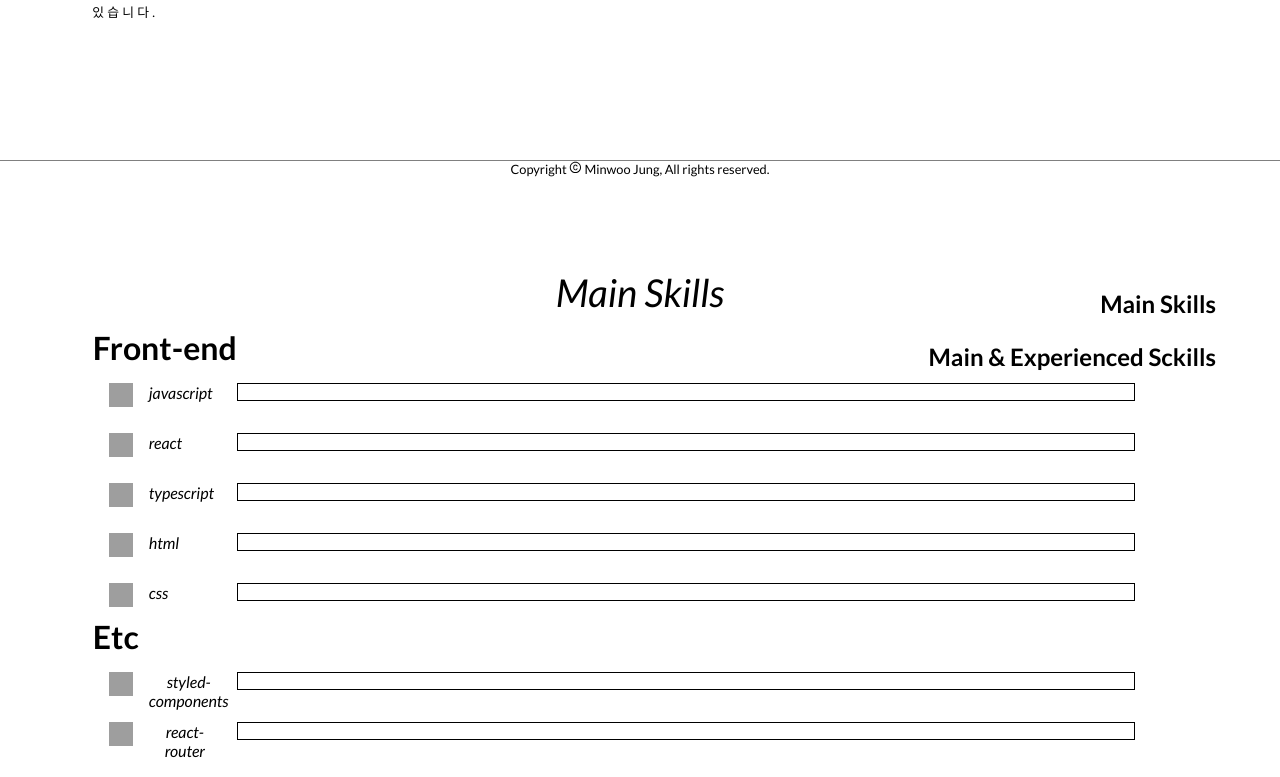
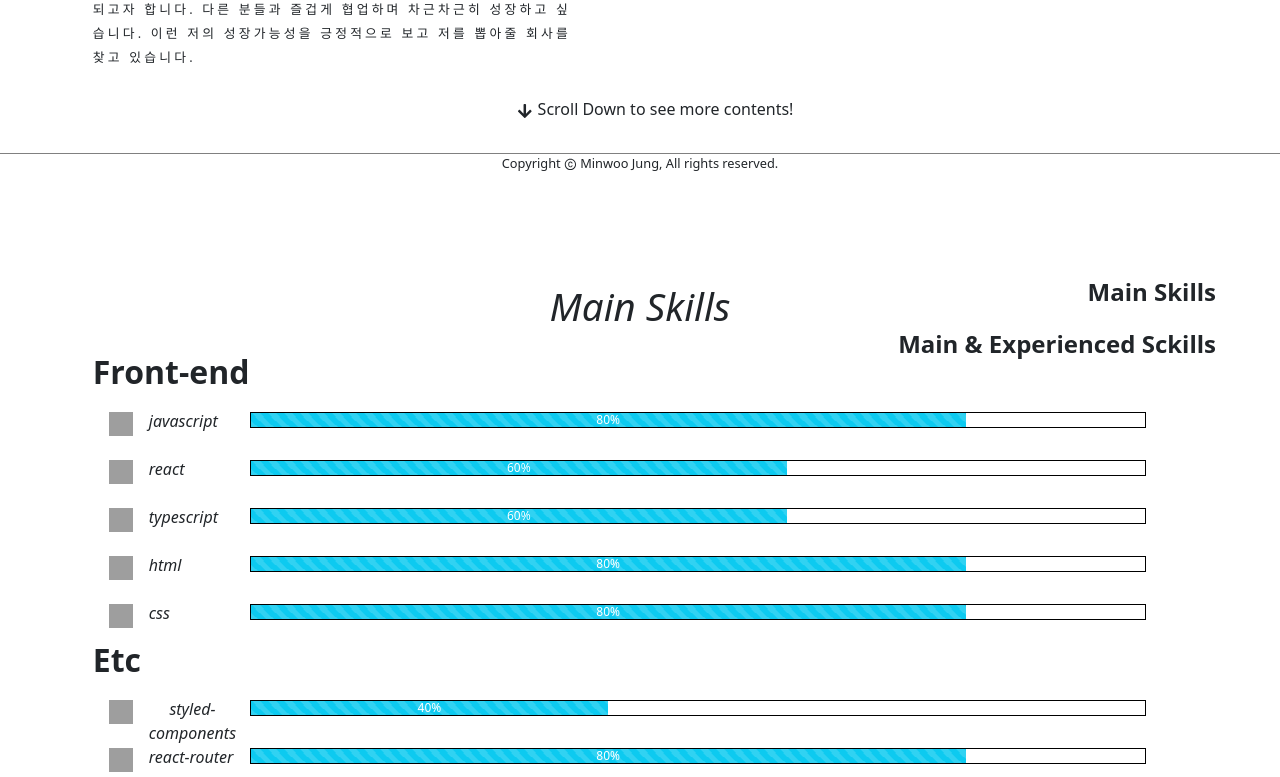
Before and after one commit to DevMinwoo-Jung/Portfolio_for_Job, a React (Create React App) app in the folder minwoo_portfolio/: page /about in a window 1280 px wide. Shown: the part 623-1400 px from the top of the page. Built offline with nearby package versions, Linux system fonts and the light colour scheme; grey boxes are pictures that could not be loaded.

Commit message:
20211028

```diff
--- a/minwoo_portfolio/package.json
+++ b/minwoo_portfolio/package.json
@@ -8,7 +8,9 @@
     "@testing-library/user-event": "^12.1.10",
     "@types/react": "^17.0.32",
     "@types/react-dom": "^17.0.10",
+    "bootstrap": "^5.1.3",
     "react": "^17.0.2",
+    "react-bootstrap": "^2.0.0-rc.1",
     "react-dom": "^17.0.2",
     "react-icons": "^4.3.1",
     "react-router-dom": "^5.3.0",
--- a/minwoo_portfolio/src/app.jsx
+++ b/minwoo_portfolio/src/app.jsx
@@ -1,6 +1,8 @@
 import './app.css';
 import Footer from './components/footer/footer';
 import Header from './components/header/header';
+import 'bootstrap/dist/css/bootstrap.min.css';
+
 function App() {
   return (
     <>
--- a/minwoo_portfolio/src/components/about/about.jsx
+++ b/minwoo_portfolio/src/components/about/about.jsx
@@ -1,8 +1,14 @@
-import React, { useEffect, useState } from 'react';
+import React, { useState } from 'react';
 import style from './about.module.css';
 import {FaArrowDown} from 'react-icons/fa';
+import ProgressBar from 'react-bootstrap/ProgressBar';
+
 
 const About = () => {
+
+const nowNum = {low: 40, middle: 60, intermediate: 80};
+
+
 
   const [divOne, setDivOne] = useState(true);
   const [divTwo, setDivTwo] = useState(false);
@@ -50,7 +56,10 @@ const About = () => {
           </span>
         </div>
         <div className={style.photo__div}>
-
+        </div>
+        <div className={style.arrow__div}>
+          <FaArrowDown className={style.arrow}/>
+          <span className={style.arrowPara}>Scroll Down to see more contents!</span>
         </div>
       </div>
       <div className={style.tech__div}>
@@ -69,7 +78,7 @@ const About = () => {
                     <img className={style.img} src="/imgs/icon/javascript.png" alt="" /><p className={style.skillName}>javascript</p>
                   </div>
                   <div className={style.skillGraph__div}>
-                    <span className={style.graphInnder__div}></span>
+                    <ProgressBar className={style.progressBar} animated  variant="info" now={nowNum.intermediate} label={`${nowNum.intermediate}%`} />
                   </div>
                 </div>
                 <div className={style.skillDesc__div}>
@@ -77,7 +86,7 @@ const About = () => {
                     <img className={style.img} src="/imgs/icon/react.png" alt="" /><p className={style.skillName}>react</p>
                   </div>
                   <div className={style.skillGraph__div}>
-                    <span className={style.graphInnder__div}></span>
+                    <ProgressBar className={style.progressBar} animated  variant="info" now={nowNum.middle} label={`${nowNum.middle}%`} />
                   </div>
                 </div>
                 <div className={style.skillDesc__div}>
@@ -85,7 +94,7 @@ const About = () => {
                     <img className={style.img} src="/imgs/icon/typescript.png" alt="" /><p className={style.skillName}>typescript</p>
                   </div>
                   <div className={style.skillGraph__div}>
-                    <span className={style.graphInnder__div}></span>
+                    <ProgressBar className={style.progressBar} animated  variant="info" now={nowNum.middle} label={`${nowNum.middle}%`} />
                   </div>
                 </div>
                 <div className={style.skillDesc__div}>
@@ -93,7 +102,7 @@ const About = () => {
                     <img className={style.img} src="/imgs/icon/html.png" alt="" /><p className={style.skillName}>html</p>
                   </div>
                   <div className={style.skillGraph__div}>
-                    <span className={style.graphInnder__div}></span>
+                    <ProgressBar className={style.progressBar} animated  variant="info" now={nowNum.intermediate} label={`${nowNum.intermediate}%`} />
                   </div>
                 </div>
                 <div className={style.skillDesc__div}>
@@ -101,7 +110,7 @@ const About = () => {
                     <img className={style.img} src="/imgs/icon/css.png" alt="" /><p className={style.skillName}>css</p>
                   </div>
                   <div className={style.skillGraph__div}>
-                    <span className={style.graphInnder__div}></span>
+                    <ProgressBar className={style.progressBar} animated  variant="info" now={nowNum.intermediate} label={`${nowNum.intermediate}%`} />
                   </div>
                 </div>
             </div>
@@ -112,7 +121,7 @@ const About = () => {
                 <img className={style.img} src="/imgs/icon/styled-components.png" alt="" /><p className={style.skillName}>styled-components</p>
                 </div>
                 <div className={style.skillGraph__div}>
-                  <span className={style.graphInnder__div}></span>
+                  <ProgressBar className={style.progressBar} animated  variant="info" now={nowNum.low} label={`${nowNum.low}%`} />
                 </div>
               </div>
               <div className={style.skillDesc__div}>
@@ -120,7 +129,7 @@ const About = () => {
                   <img className={style.img} src="/imgs/icon/react-router.png" alt="" /><p className={style.skillName}>react-router</p>
                 </div>
                 <div className={style.skillGraph__div}>
-                  <span className={style.graphInnder__div}></span>
+                  <ProgressBar className={style.progressBar} animated  variant="info" now={nowNum.intermediate} label={`${nowNum.intermediate}%`} />
                 </div>
               </div>
             </div>
@@ -137,7 +146,7 @@ const About = () => {
                     <img className={style.img} src="/imgs/icon/javascript.png" alt="" /><p className={style.skillName}>javascript</p>
                   </div>
                   <div className={style.skillGraph__div}>
-                    <span className={style.graphInnder__div}></span>
+                    <ProgressBar className={style.progressBar} animated  variant="info" now={nowNum.intermediate} label={`${nowNum.intermediate}%`} />
                   </div>
                 </div>
                 <div className={style.skillDesc__div}>
@@ -145,7 +154,7 @@ const About = () => {
                     <img className={style.img} src="/imgs/icon/react.png" alt="" /><p className={style.skillName}>react</p>
                   </div>
                   <div className={style.skillGraph__div}>
-                    <span className={style.graphInnder__div}></span>
+                    <ProgressBar className={style.progressBar} animated  variant="info" now={nowNum.middle} label={`${nowNum.middle}%`} />
                   </div>
                 </div>
                 <div className={style.skillDesc__div}>
@@ -153,7 +162,7 @@ const About = () => {
                     <img className={style.img} src="/imgs/icon/typescript.png" alt="" /><p className={style.skillName}>typescript</p>
                   </div>
                   <div className={style.skillGraph__div}>
-                    <span className={style.graphInnder__div}></span>
+                    <ProgressBar className={style.progressBar} animated  variant="info" now={nowNum.middle} label={`${nowNum.middle}%`} />
                   </div>
                 </div>
                 <div className={style.skillDesc__div}>
@@ -161,7 +170,7 @@ const About = () => {
                     <img className={style.img} src="/imgs/icon/html.png" alt="" /><p className={style.skillName}>html</p>
                   </div>
                   <div className={style.skillGraph__div}>
-                    <span className={style.graphInnder__div}></span>
+                    <ProgressBar className={style.progressBar} animated  variant="info" now={nowNum.intermediate} label={`${nowNum.intermediate}%`} />
                   </div>
                 </div>
                 <div className={style.skillDesc__div}>
@@ -169,7 +178,7 @@ const About = () => {
                     <img className={style.img} src="/imgs/icon/css.png" alt="" /><p className={style.skillName}>css</p>
                   </div>
                   <div className={style.skillGraph__div}>
-                    <span className={style.graphInnder__div}></span>
+                    <ProgressBar className={style.progressBar} animated  variant="info" now={nowNum.intermediate} label={`${nowNum.intermediate}%`} />
                   </div>
                 </div>
             </div>
@@ -181,7 +190,7 @@ const About = () => {
                     <img className={style.img} src="/imgs/icon/java.png" alt="" /><p className={style.skillName}>java</p>
                   </div>
                   <div className={style.skillGraph__div}>
-                    <span className={style.graphInnder__div}></span>
+                    <ProgressBar className={style.progressBar} animated  variant="info" now={nowNum.middle} label={`${nowNum.middle}%`} />
                   </div>
                 </div>
                 <div className={style.skillDesc__div}>
@@ -189,7 +198,7 @@ const About = () => {
                     <img className={style.img} src="/imgs/icon/strtus.png" alt="" /><p className={style.skillName}>strtus</p>
                   </div>
                   <div className={style.skillGraph__div}>
-                    <span className={style.graphInnder__div}></span>
+                    <ProgressBar className={style.progressBar} animated  variant="info" now={nowNum.low} label={`${nowNum.low}%`} />
                   </div>
                 </div>
                 <div className={style.skillDesc__div}>
@@ -197,7 +206,7 @@ const About = () => {
                     <img className={style.img} src="/imgs/icon/spring.png" alt="" /><p className={style.skillName}>spring</p>
                   </div>
                   <div className={style.skillGraph__div}>
-                    <span className={style.graphInnder__div}></span>
+                    <ProgressBar className={style.progressBar} animated  variant="info" now={nowNum.low} label={`${nowNum.low}%`} />
                   </div>
                 </div>
               </div>
@@ -209,7 +218,7 @@ const About = () => {
                   <img className={style.img} src="/imgs/icon/oracle.png" alt="" /><p className={style.skillName}>orcale</p>
                 </div>
                 <div className={style.skillGraph__div}>
-                  <span className={style.graphInnder__div}></span>
+                  <ProgressBar className={style.progressBar} animated  variant="info" now={nowNum.intermediate} label={`${nowNum.intermediate}%`} />
                 </div>
               </div>
             </div>
@@ -220,7 +229,7 @@ const About = () => {
                   <img className={style.img} src="/imgs/icon/styled-components.png" alt="" /><p className={style.skillName}>styled-components</p>
                   </div>
                   <div className={style.skillGraph__div}>
-                    <span className={style.graphInnder__div}></span>
+                    <ProgressBar className={style.progressBar} animated  variant="info" now={nowNum.low} label={`${nowNum.low}%`} />
                   </div>
                 </div>
                 <div className={style.skillDesc__div}>
@@ -228,7 +237,7 @@ const About = () => {
                   <img className={style.img} src="/imgs/icon/react-router.png" alt="" /><p className={style.skillName}>react-router</p>
                   </div>
                   <div className={style.skillGraph__div}>
-                    <span className={style.graphInnder__div}></span>
+                    <ProgressBar className={style.progressBar} animated  variant="info" now={nowNum.intermediate} label={`${nowNum.intermediate}%`} />
                   </div>
                 </div>
             </div>
--- a/minwoo_portfolio/src/components/about/about.module.css
+++ b/minwoo_portfolio/src/components/about/about.module.css
@@ -24,7 +24,7 @@
   margin: auto;
   margin-top: 5%;
   width: 40%;
-  height: 70%;
+  height: 50vh;
 }
 
 .introduce__header {
@@ -55,6 +55,32 @@
   width: 40%;
   height: 60%;
 }
+
+.arrow__div {
+  position: absolute;
+  top: 90vh;
+  left: 40vw;
+  animation-name: twinkle;
+  animation-duration: 1s;
+  animation-play-state: running;
+  animation-iteration-count: infinite;
+  animation-direction: alternate-reverse;
+}
+
+@keyframes twinkle {
+  0% {
+    opacity: 0;
+  }
+  100% {
+    opacity: 1;
+  }
+}
+
+.arrow {
+  width: 2vw;
+  height: 2vh;
+}
+
 .tech__div {
   width: 95vw;
   height: 95vh;
@@ -111,13 +137,14 @@
 
 .imgAndIcon__div {
   display: flex;
-  width: 10vw;
+  width: 11vw;
   height: 5vh;
 }
 
 .skillName {
   font-style: italic;
   font-weight: normal;
+  padding-top: 1vw;
 }
 
 .skillGraph__div {
@@ -128,10 +155,21 @@
   margin: 1rem;
 }
 
+.progressBar {
+  display: flex;
+  height: 1rem;
+  overflow: hidden;
+  font-size: 0.75rem;
+  background-color: white !important;
+  border-radius: 0rem !important;
+  height: 100% !important;
+}
+
 .life__div {
   width: 95vw;
   height: 95vh;
   margin: auto;
+  margin-top: 5vh;
   text-align: center;
 }
 
--- a/minwoo_portfolio/src/components/contact/contact.module.css
+++ b/minwoo_portfolio/src/components/contact/contact.module.css
@@ -54,14 +54,18 @@
 }
 
 .copyBtn {
-  transition: all 1s ease-in-out;
   width: 1.5rem;
   height: 1.5rem;
+  margin-top: 2vh;
 }
 
 .copyBtn:hover {
   transform: scale(1.05);
+  transition: all 1s ease-in-out;
   cursor: pointer;
+  width: 1.5rem;
+  height: 1.5rem;
+  margin-top: 2vh;
 }
 
 .tooltip__show {
--- a/minwoo_portfolio/src/components/footer/footer.module.css
+++ b/minwoo_portfolio/src/components/footer/footer.module.css
@@ -5,7 +5,7 @@
   bottom: 0;
   position: fixed;
   width: 100%;
-  height: 1rem;
+  height: 1.5rem;
   z-index: 1;
   background-color: white;
 }
--- a/minwoo_portfolio/src/components/main/main.module.css
+++ b/minwoo_portfolio/src/components/main/main.module.css
@@ -6,7 +6,7 @@
   font-size: 12.5vw;
   margin: 0px;
   letter-spacing: -20px;
-  font-weight: 20;
+  font-weight: lighter;
 }
 
 .top__div {
--- a/minwoo_portfolio/src/components/project/project.jsx
+++ b/minwoo_portfolio/src/components/project/project.jsx
@@ -101,8 +101,8 @@ const Project = () => {
               </div>
             </div>
             <div className={style.logo__div}>
-              <BsGithub className={style.logo}/><p className={style.tooltip__show}> Github</p>
-              <BiShowAlt className={style.logo}/><p className={style.tooltip__show}> Show Live</p>
+              <BsGithub className={style.logo}/><a href="https://github.com/DevMinwoo-Jung/JavaScript101/tree/main/WebApIs/myGame" target="_blank" rel="noreferrer"> <p className={style.tooltip__show}> Github</p> </a>
+              <BiShowAlt className={style.logo}/><a href="https://google.com" target="_blank" rel="noreferrer"> <p className={style.tooltip__show}> Show Live</p> </a>
             </div>
           </div>
           <div className={style.project}>
@@ -127,8 +127,8 @@ const Project = () => {
               </div>
             </div>
             <div className={style.logo__div}>
-              <BsGithub className={style.logo}  /><p className={style.tooltip__show}> Github</p>
-              <BiShowAlt className={style.logo} /><p className={style.tooltip__show}> Show Live</p>
+              <BsGithub className={style.logo}  /><a href="https://github.com/DevMinwoo-Jung/Portfolio_for_Job" target="_blank" rel="noreferrer"> <p className={style.tooltip__show}> Github</p> </a>
+              <BiShowAlt className={style.logo} /><a href="https://google.com" target="_blank" rel="noreferrer"> <p className={style.tooltip__show}> Show Live</p> </a>
             </div>
           </div>
           <div className={style.project}>
@@ -153,8 +153,8 @@ const Project = () => {
               </div>
             </div>
             <div className={style.logo__div}>
-              <BsGithub className={style.logo}  /><p className={style.tooltip__show}> Github</p>
-              <BiShowAlt className={style.logo} /><p className={style.tooltip__show}> Show Live</p>
+              <BsGithub className={style.logo}  /><a href="https://github.com/DevMinwoo-Jung/Portfolio_for_Job" target="_blank" rel="noreferrer"> <p className={style.tooltip__show}>Github</p></a>
+              <BiShowAlt className={style.logo} /><a href="https://google.com" target="_blank" rel="noreferrer"> <p className={style.tooltip__show}> Show Live</p></a>
             </div>
           </div>
           <div className={style.project} onMouseEnter={showProjectSpecFour} onMouseLeave={hideProjectSpecFour}>
@@ -179,8 +179,8 @@ const Project = () => {
               </div>
             </div>
             <div className={style.logo__div}>
-              <BsGithub className={style.logo}  /><p className={style.tooltip__show}> Github</p>
-              <BiShowAlt className={style.logo} /><p className={style.tooltip__show}> Show Live</p>
+              <BsGithub className={style.logo}  /><a href="https://github.com/DevMinwoo-Jung/Portfolio_for_Job" target="_blank" rel="noreferrer"> <p className={style.tooltip__show}> Github</p> </a>
+              <BiShowAlt className={style.logo} /><a href="https://google.com" target="_blank" rel="noreferrer"> <p className={style.tooltip__show}> Show Live</p> </a>
             </div>
           </div>
         </Slider>
--- a/minwoo_portfolio/src/components/project/project.module.css
+++ b/minwoo_portfolio/src/components/project/project.module.css
@@ -64,7 +64,7 @@
 }
 
 .specDesc__div {
-  margin-top: 5rem;
+  padding-top: 2vh;
   width: 80%;
   height: 80%;
   margin: auto;
@@ -121,7 +121,6 @@
   height: 2rem;
   margin-left: 2vw;
   margin-top: 2vh;
-  cursor: pointer;
 }
 
 .tooltip__show {
@@ -139,6 +138,8 @@
   position: relative;
   z-index: 1;
   margin-left: 1rem;
+  margin-top: 1rem;
   width: 5vw;
   height: 4vh;
+  cursor: pointer;
 }
```
Also changed, not shown: 1 other file (tests, documents, lock files or other folders).
